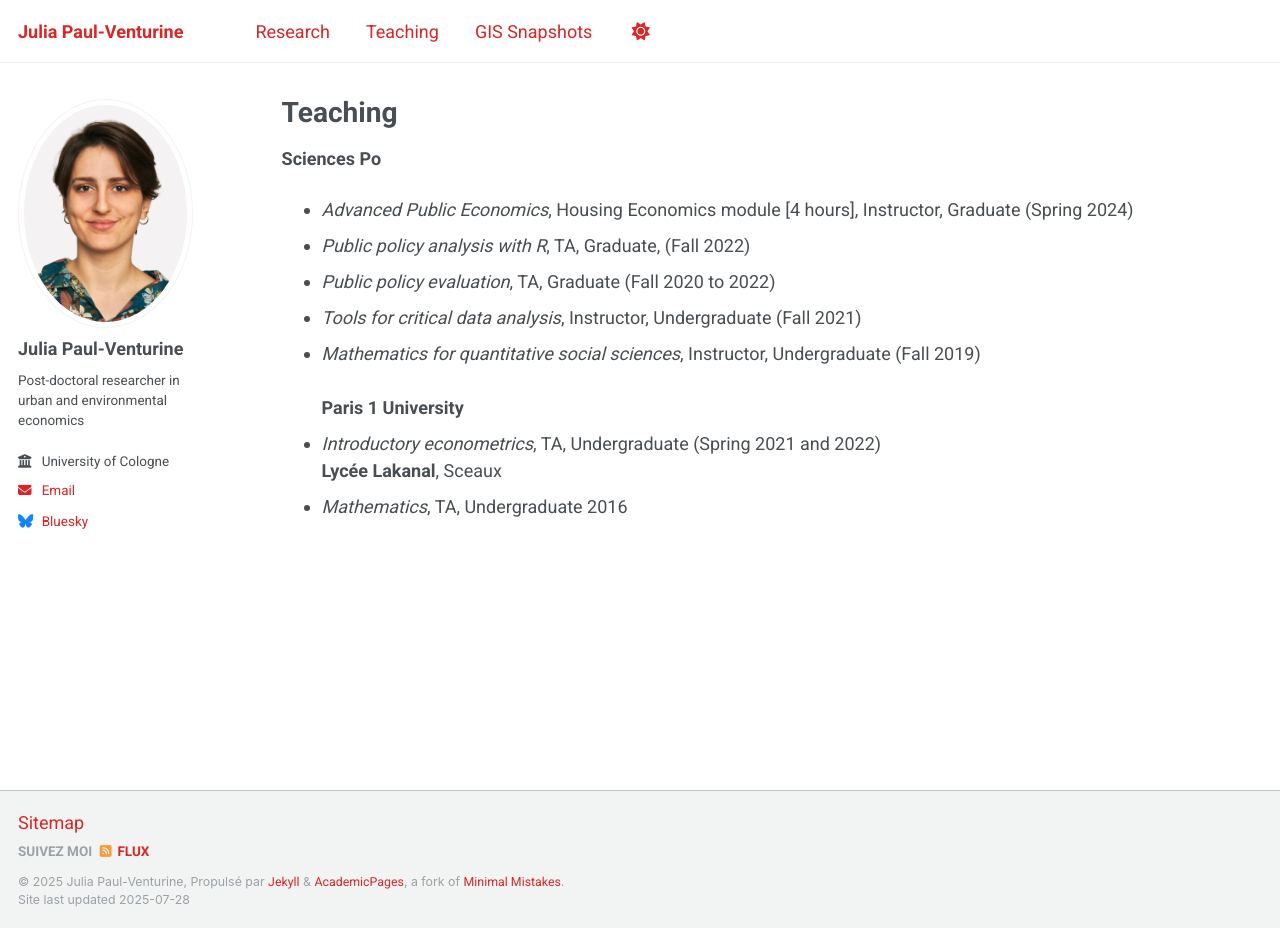
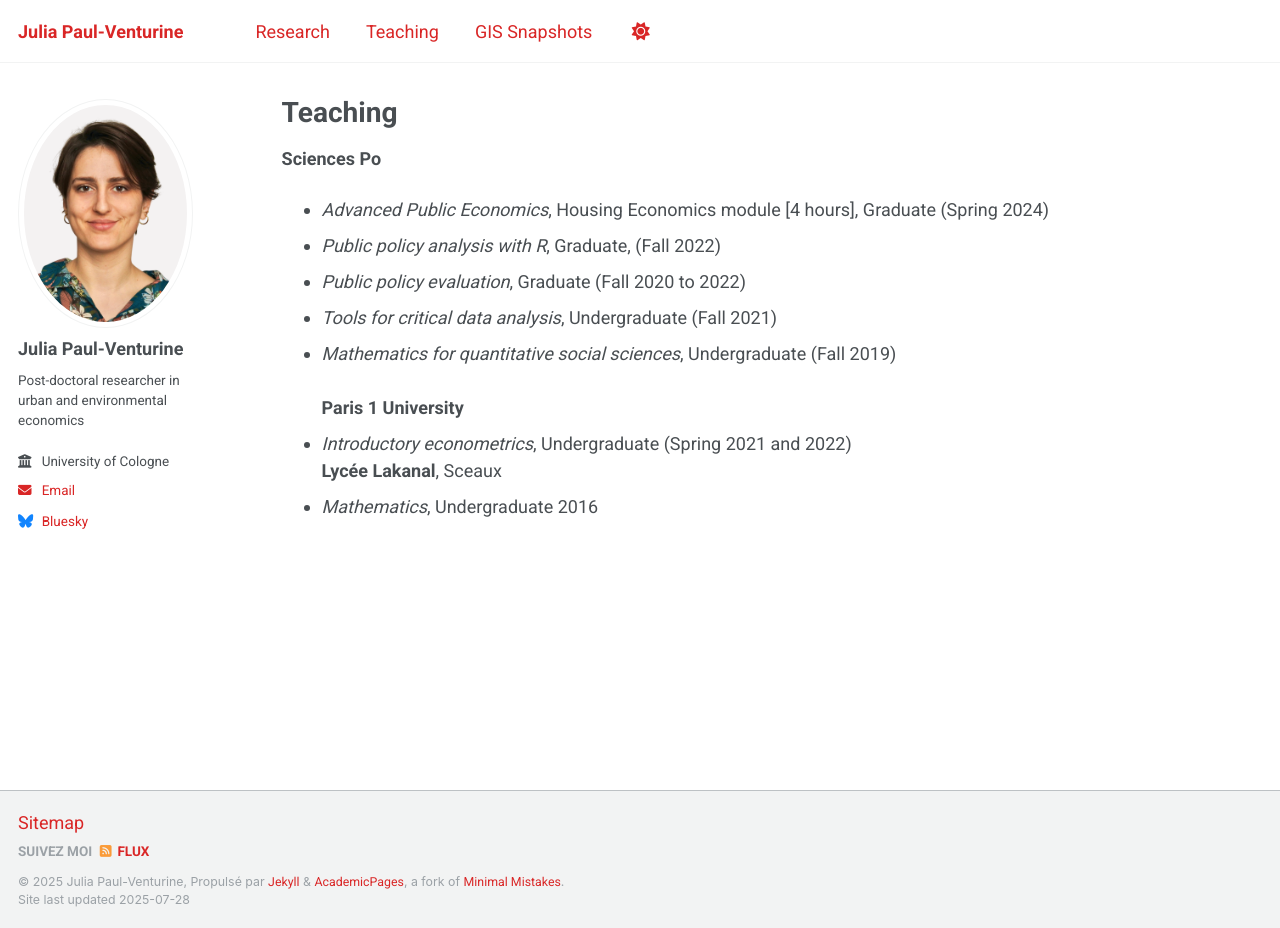
Before and after one commit to julia-paulventurine/julia-paulventurine.github.io, a Jekyll site: the page built from _pages/teaching.md, in a window 1280 px wide and 928 px high. Built offline with Jekyll 4.4.1, drawn with Linux system fonts in a browser that asks for light colours; a script that is not in the unit is left out.

Commit message:
Update teaching.md

```diff
--- a/_pages/teaching.md
+++ b/_pages/teaching.md
@@ -6,14 +6,14 @@ collection: teaching
 ---
 
 **Sciences Po**
-* *Advanced Public Economics*, Housing Economics module [4 hours], Instructor, Graduate (Spring 2024)
-* *Public policy analysis with R*, TA, Graduate,  (Fall 2022)
-* *Public policy evaluation*, TA, Graduate (Fall 2020 to 2022)
-* *Tools for critical data analysis*, Instructor, Undergraduate (Fall 2021)
-* *Mathematics for quantitative social sciences*, Instructor, Undergraduate (Fall 2019) \
+* *Advanced Public Economics*, Housing Economics module [4 hours], Graduate (Spring 2024)
+* *Public policy analysis with R*, Graduate,  (Fall 2022)
+* *Public policy evaluation*, Graduate (Fall 2020 to 2022)
+* *Tools for critical data analysis*, Undergraduate (Fall 2021)
+* *Mathematics for quantitative social sciences*, Undergraduate (Fall 2019) \
 <br>
 **Paris 1 University**
-* *Introductory econometrics*, TA, Undergraduate (Spring 2021 and 2022)
+* *Introductory econometrics*, Undergraduate (Spring 2021 and 2022)
 <br>
 **Lycée Lakanal**, Sceaux
-* *Mathematics*, TA, Undergraduate 2016
+* *Mathematics*,  Undergraduate 2016
```
